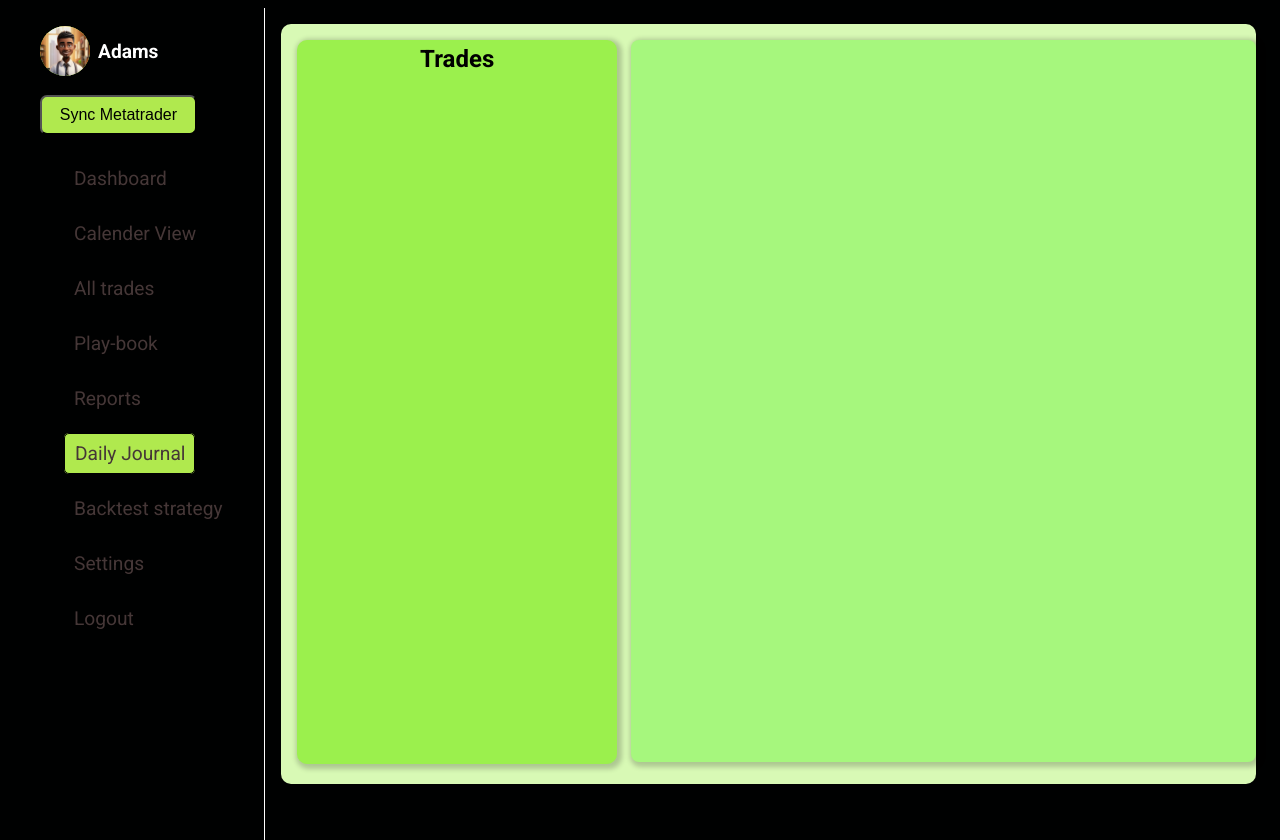
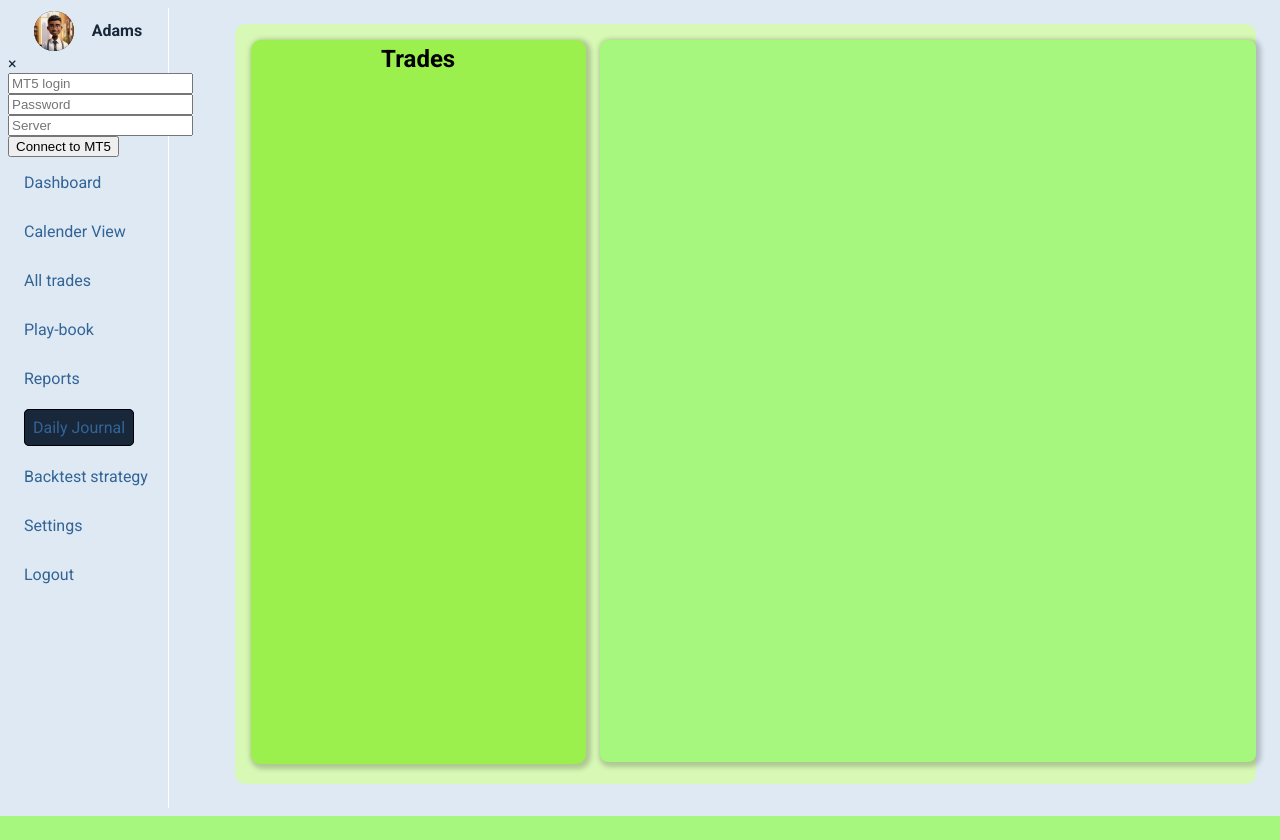
Before and after one commit to Black-Acid/forexJournal, a Django app: page /daily-journal in a window 1280 px wide. After the commit the page ends 816 px from the top, so only its background shows below. Run offline with Django 5.2, Linux system fonts and the light colour scheme; a user stored in the database is signed in; data comes from the database, SQL or seed files in the repository; both versions use the stored data as it was after the commit; some libraries are stand-ins or nearby versions.

Commit message:
Restyled to make the the magnification fit

```diff
--- a/forexJournal/static/forexJournal/journal.css
+++ b/forexJournal/static/forexJournal/journal.css
@@ -4,20 +4,18 @@
     width: 78vw;
 }
 
-#first-part{
+/* #first-part{
     width: 15rem;
     padding: 1rem;
     min-height: 100%;
     border-right: 1px solid white;
     position: fixed;
-}
+} */
 
 
 .trade{
-    /* margin-left: -1rem; */
     height: 10rem;
     padding: 0.8rem;
-    /* margin-top: 2rem; */
     border: 0.5px solid greenyellow;
     border-radius: 10px;
     margin-right: 2rem;
--- a/forexJournal/templates/forexJournal/forex.html
+++ b/forexJournal/templates/forexJournal/forex.html
@@ -78,7 +78,7 @@
         <section id="top-widgets">
             <div class="account">
                 <div class="account-top-items">
-                    <p>Gross Account balance</p>
+                    <p>Gross balance</p>
                     <div class="initial-setter">
                         <button class="vertical-dots">...</button>
                         <div class="dropdown-menu" id="dropdownMenu">
@@ -146,7 +146,6 @@
                         {% else %}
                             <h2>Not Enough Data</h2>
                         {% endif %}
-
                     </div>
 
                     <div class="charts-items">
--- a/static/base.css
+++ b/static/base.css
@@ -1,75 +1,63 @@
 :root{
     --main-color:#000101;
-    --divBack: hsl(207, 35%, 10%);
-    --selectedColor: #B0E94E;
+    --divBack: #336496ca;
+    --selectedColor: #182739;
     --selectedColor2: #efef05;
+    --somecolor: #689bc855;
 }
 
 body{
-    color: white;
-    background: var(--main-color);
+    color: #182739;
+    background: #9cbddd53;
     height: 100vh;
     display: grid;
     grid-template-columns: 0.8fr 4fr ;
 }
 
 #first-part{
-    width: 14rem;
-    padding: 1rem;
+    width: 10rem;
     height: 100vh;
-    /* border-right: 1px solid white   ; */
-
 }
 
 #profile{
     display: flex;
     align-items: center;
-    padding-left: 1rem;
+    justify-content: center;
+    gap: 10px;
 }
 
 #profile img{
     margin-right: 2rem;
     object-fit: cover;
     object-position: top;
-    width: 50px;
-    height: 50px;
+    width: 40px;
+    height: 40px;
     border-radius: 50%;
     background: var(--selectedColor);
 }
 
 #profile h2{
-    font-size: 1.2rem;
+    font-size: 1rem;
     margin-left: -1.5rem;
-}
-
-.new-trade{
-    width: 70%;
-    height: 2.5rem;
-    margin-left: 1rem;
-    margin-top: 1rem;
-    background-color: var(--selectedColor);
-    font-size: 1rem;
-    border-radius: 7px;
+    color: #182739;
 }
 
 
 
 #first-part ul{
     list-style: none;
-    margin-top: 2rem;
-
-    height: 15rem;
+    display: flex;
+    flex-direction: column;
+    gap: 30px;
 }
 
-#first-part li{
-    margin-top: 2rem;
-}
+
 
 #first-part a{
     text-decoration: none;
-    color: rgb(69, 55, 55);
-    font-size: 1.2rem;
-    padding-left: 10px;
+    color: #336496;
+    font-size: 1rem;
+    margin-left: -1.5rem;
 }
 
 li .active{
@@ -85,67 +73,6 @@
     padding: 0.5rem;
     border-radius: 5px;
     transform: scale(1.05); /* Slightly enlarge the link */
-    transition: all 0.3s ease;
+    transition: all 0.5s ease;
+    color: #e7eef7;
 }
-
-
-.hidden{
-    display: none;
-}
-
-
-.sync-modal{
-    background: rgb(232, 243, 221);
-    position: fixed;
-    top: 23%;
-    left: 38%;
-    width: 30%;
-    /* background: white; */
-    height: 40%;
-    padding: 1rem;
-    padding-left: 2rem;
-    padding-right: 2rem;
-    color: black;
-    border-radius: 5px;
-    z-index: 20;
-}
-
-.sync-modal form{
-    display: flex;
-    flex-direction: column;
-}
-.sync-modal input{
-    margin: 1rem 0;
-    height: 2.7rem;
-    border-radius: 10px;
-    padding-left: 1rem;
-    font-size: 1.2rem;
-}
-
-.sync-modal button{
-    width: 8rem;
-    height: 3rem;
-    text-align: center;
-    margin: auto;
-    border-radius: 10px;
-    background: var(--selectedColor);
-    border: none;
-    cursor: pointer;
-}
-
-.modal-overlay{
-    position: fixed;
-    top: 0;
-    left: 0;
-    width: 100%;
-    height: 100%;
-    background-color: rgba(0, 0, 0, 0.5);
-    backdrop-filter: blur(5px);
-    z-index: 10;
-}
-
-.close{
-    margin-left: 31rem;
-    font-size: 1.5rem;
-    cursor: pointer;
-}
--- a/static/calender.js
+++ b/static/calender.js
@@ -53,7 +53,7 @@
                             profitSpan.style.right = '5px';
                             profitSpan.style.bottom = '30px'; // Position it 5px from the bottom
                             profitSpan.style.textAlign = 'right'; // Align text to the right
-                            profitSpan.style.fontSize = '30px'
+                            profitSpan.style.fontSize = '20px'
 
                             cell.style.position = 'relative'; // Set position to enable absolute positioning
                             // cell.appendChild(profitSpan);
--- a/templates/base.html
+++ b/templates/base.html
@@ -27,7 +27,6 @@
             <img src="{% static 'forexJournal/images/3d-portrait-businessman.jpg' %}" alt="Profile">
             <h2>{{ user }}</h2>
         </div>
-        <button type="button" class="new-trade">Sync Metatrader</button>
         <div class="hidden sync-modal">
             <div class="close">&times;</div>
             <form action=" {% url "sync" %}" method="POST">
@@ -39,7 +38,7 @@
             </form>
         </div>
         <div class="modal-overlay hidden"></div>
-        <ul>
+        <ul class="nav-links">
             <li class="try"><a href="{% url "forex" %}" class="active" id="dashboard">Dashboard</a></li>
             <li><a href="{% url "All_trades" %}" id="all_trades" class="active">Calender View</a></li>
             <li><a href="{% url "journal" %}" id="journalss" class="active">All trades</a></li>
```
Also changed, not shown: forexJournal/static/forexJournal/alltrades.css (+5 -12 lines), forexJournal/static/forexJournal/forex.css (+75 -97 lines), static/script.js (+8 -8 lines), db.sqlite3.
